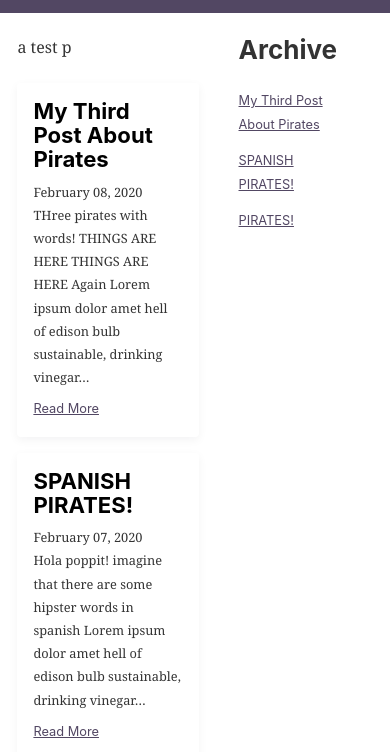
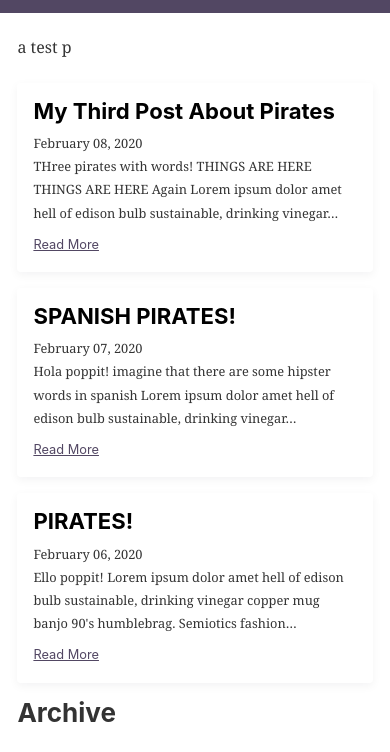
Before and after one commit to Matthew-Nelson/pro-gatsby-2, a Gatsby site: page / in a window 390 px wide. Shown: the part 74-826 px from the top of the page. Built offline with nearby package versions, Linux system fonts and the light colour scheme; Gatsby itself is replaced by a stand-in of ours.

Commit message:
tested out a media query. it worked

```diff
--- a/src/components/layout.js
+++ b/src/components/layout.js
@@ -15,11 +15,13 @@ import Archive from './archive';
 import './layout.css';
 
 const MainLayout = styled.main`
-  max-width: 90%;
-  magin: 0 auto;
-  display: grid;
-  grid-template-columns: 3fr 1fr;
-  grid-gap: 40px;
+  margin: 0 auto;
+  @media only screen and (min-width: 900px) {
+    max-width: 95%;
+    display: grid;
+    grid-template-columns: 3fr 1fr;
+    grid-gap: 40px;
+  }
 `;
 
 const Layout = ({ children }) => {
```
